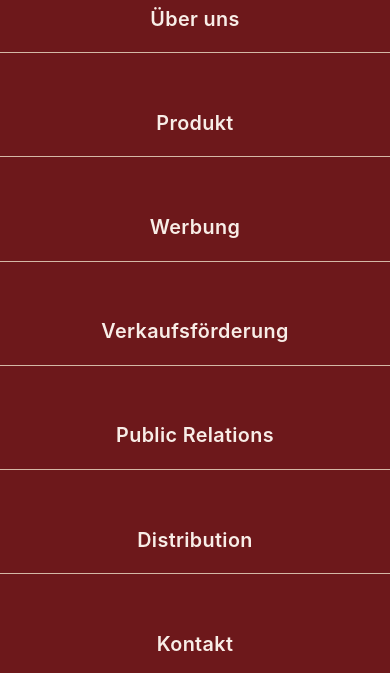
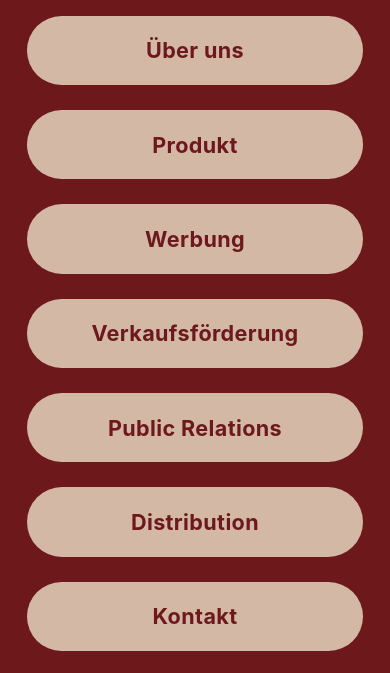
Before and after one commit to ilyJoyce/OSEN, a plain HTML site: page index.html in a window 390 px wide. Both pictures are taken after a click on the button "Menü öffnen". Shown: the part 105-778 px from the top of the page. Drawn offline with Linux system fonts and the light colour scheme.

Commit message:
AAAHHHHHH

```diff
--- a/style.css
+++ b/style.css
@@ -155,10 +155,10 @@ footer {
         right: 0;
         background: var(--osen-red);
         flex-direction: column;
-        gap: 1rem;
+        gap: 0;
         display: none;
         margin: 0;
-        padding: 0;
+        padding: 1.5rem 0;
         z-index: 1000;
         border-bottom: 2px solid var(--osen-accent);
     }
@@ -166,16 +166,25 @@ footer {
         display: flex;
     }
     nav ul li {
-        border-bottom: 1px solid var(--osen-accent);
         text-align: center;
-        margin: 0.5rem 0;
-    }
-    nav ul li:last-child {
-        border-bottom: none;
+        margin: 0;
+        border: none;
     }
     nav ul li a {
         display: block;
+        margin: 0.7rem 1.5rem;
         padding: 1.2rem 0;
+        background: var(--osen-accent);
+        color: var(--osen-red);
+        border-radius: 2rem;
+        font-size: 1.2rem;
+        font-weight: 700;
+        transition: background 0.2s, color 0.2s;
+    }
+    nav ul li a:hover,
+    nav ul li a:focus {
+        background: #ecccb8;
+        color: var(--osen-red);
     }
     .burger {
         display: flex;
```
